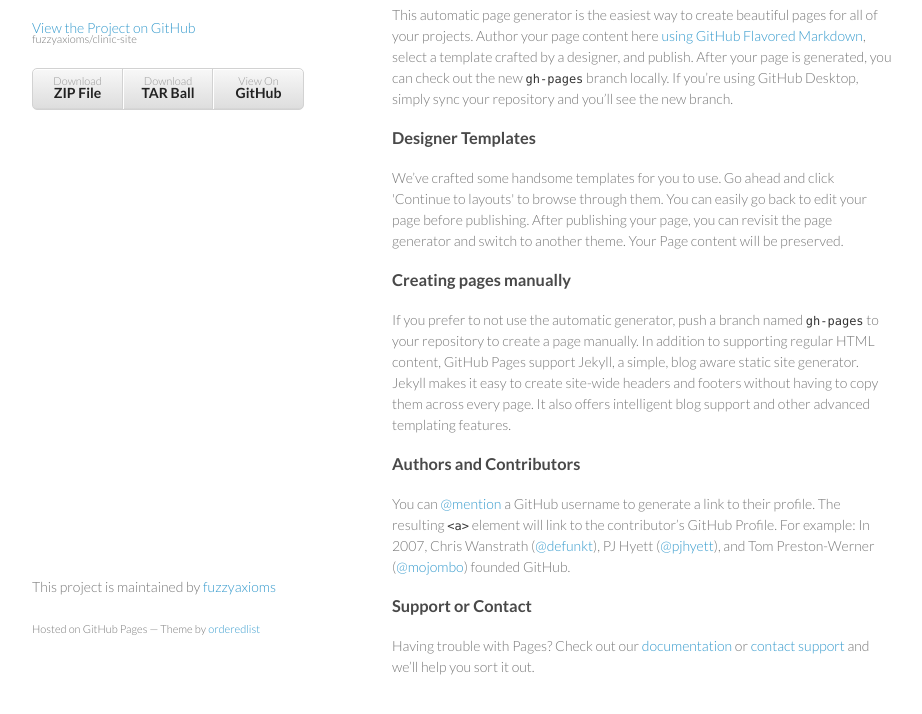
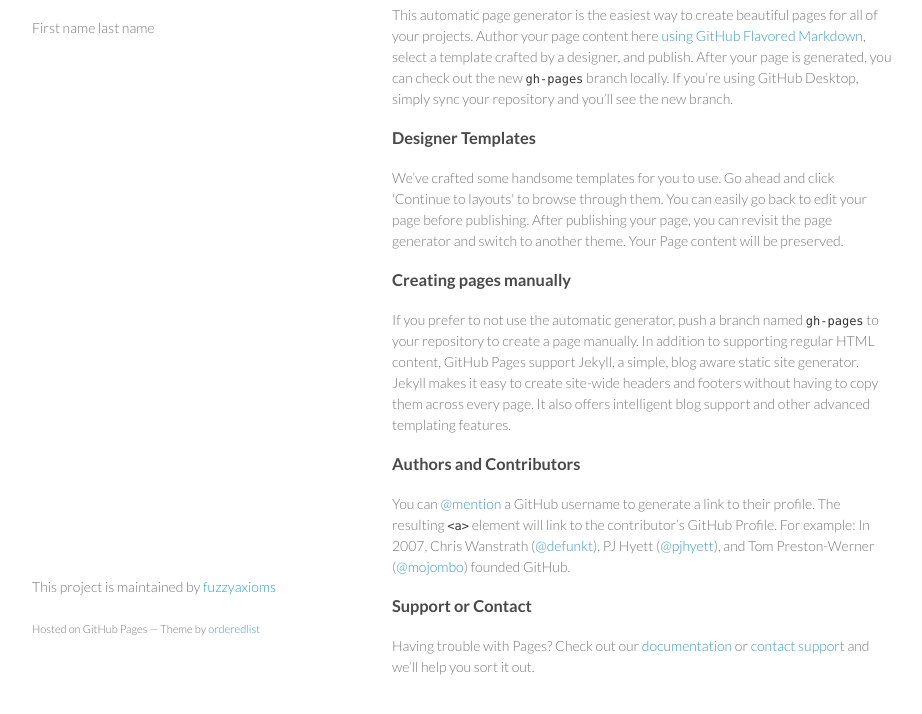
Before and after one commit to fuzzyaxioms/clinic-site, a plain HTML site: page index.html in a window 1280 px wide. Shown: the part 92-806 px from the top of the page, without its empty margins (178-1100 px from the left). Drawn offline with Linux system fonts and the light colour scheme.

Commit message:
Clean up left side

```diff
--- a/index.html
+++ b/index.html
@@ -16,16 +16,7 @@
     <div class="wrapper">
       <header>
         <h1>Clinic-site</h1>
-        <p></p>
-
-        <p class="view"><a href="https://github.com/fuzzyaxioms/clinic-site">View the Project on GitHub <small>fuzzyaxioms/clinic-site</small></a></p>
-
-
-        <ul>
-          <li><a href="https://github.com/fuzzyaxioms/clinic-site/zipball/master">Download <strong>ZIP File</strong></a></li>
-          <li><a href="https://github.com/fuzzyaxioms/clinic-site/tarball/master">Download <strong>TAR Ball</strong></a></li>
-          <li><a href="https://github.com/fuzzyaxioms/clinic-site">View On <strong>GitHub</strong></a></li>
-        </ul>
+        <p>First name last name</p>
       </header>
       <section>
         <h3>
```
